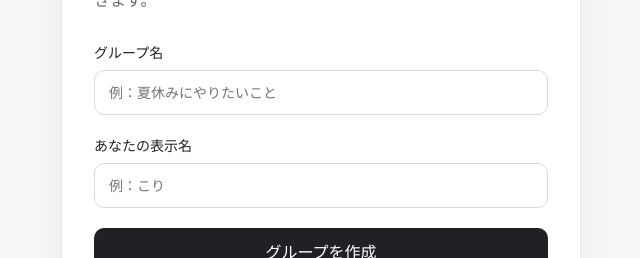
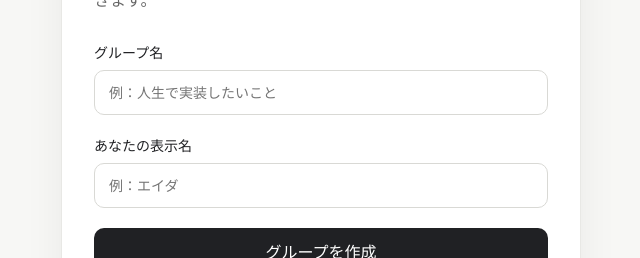
Before and after one commit to dora937nishikori/peace-wishlist, a React (Vite) app in the folder frontend/: page / in a window 1280 px wide. Shown: the part 328-586 px from the top of the page, without its empty margins (319-959 px from the left). Built offline with nearby package versions, Linux system fonts and the light colour scheme; no server answers.

Commit message:
docs：README更新

```diff
--- a/frontend/src/pages/CreateGroupPage.tsx
+++ b/frontend/src/pages/CreateGroupPage.tsx
@@ -139,7 +139,7 @@ function CreateGroupPage() {
                   event.target.value,
                 )
               }
-              placeholder="例：夏休みにやりたいこと"
+              placeholder="例：人生で実装したいこと"
               maxLength={50}
             />
           </label>
@@ -156,7 +156,7 @@ function CreateGroupPage() {
                   event.target.value,
                 )
               }
-              placeholder="例：こり"
+              placeholder="例：エイダ"
               maxLength={30}
             />
           </label>
```
Also changed, not shown: 1 other file (tests, documents, lock files or other folders).
